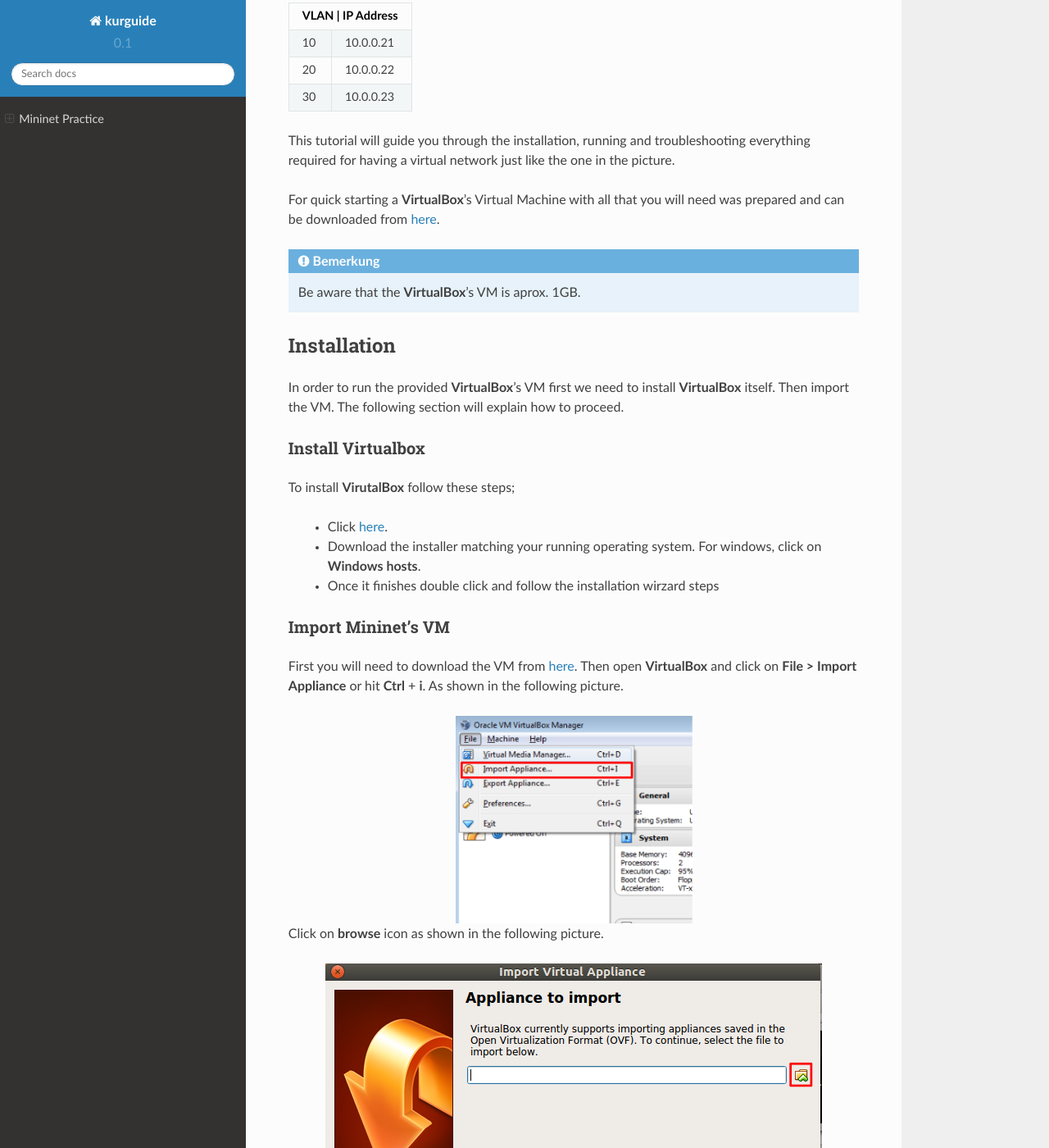
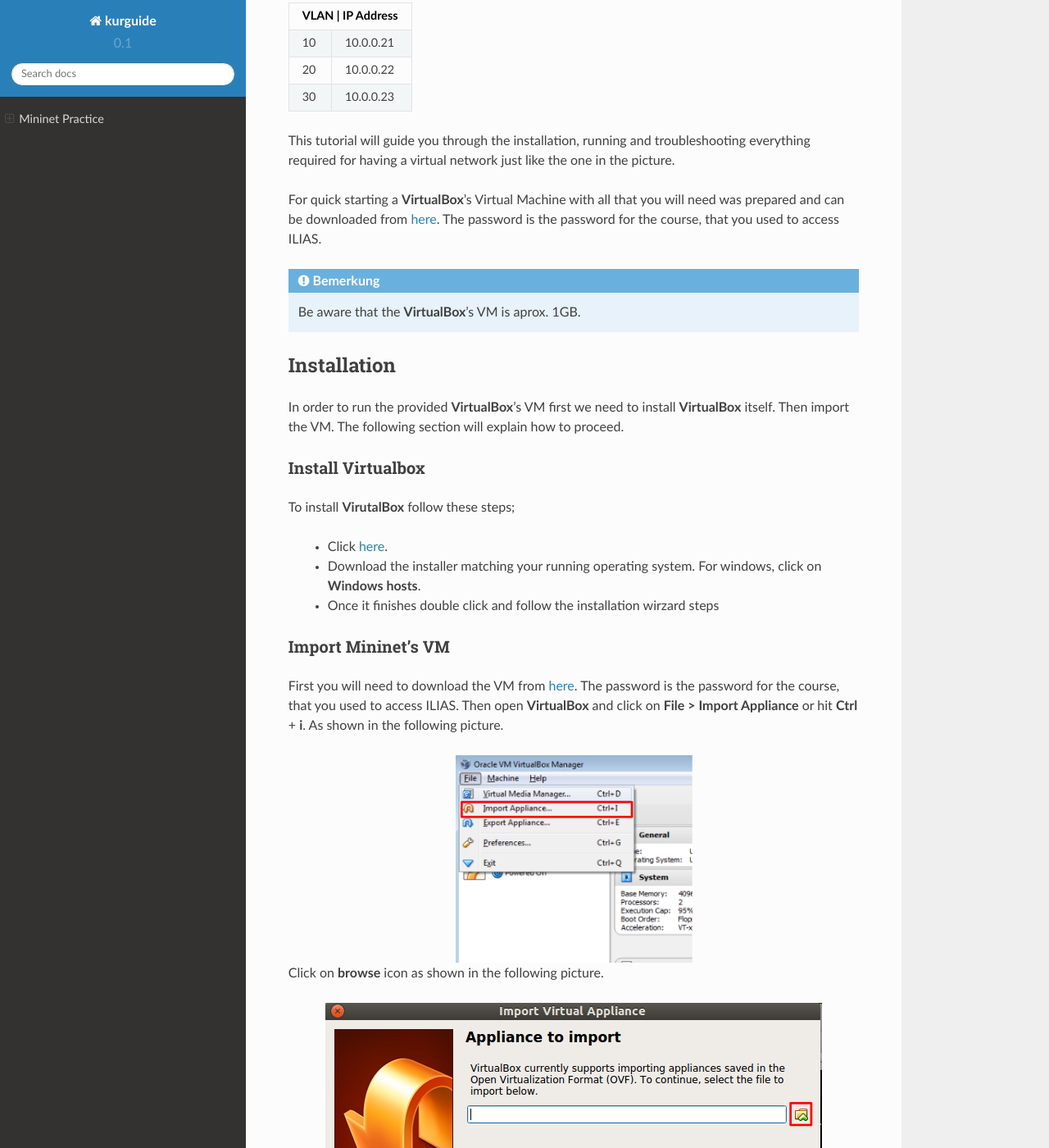
Before and after one commit to pjcuadra/kurguide, a Sphinx documentation site: the page built from source/index.rst, in a window 1280 px wide and 1400 px high, scrolled down 1380 px. Shown: the whole window at 82% size. Built offline with Sphinx 7.4.7 and the Read the Docs theme 2.0.0, drawn with Linux system fonts in a browser that asks for light colours.

Commit message:
Update VM image link

```diff
--- a/source/index.rst
+++ b/source/index.rst
@@ -32,7 +32,8 @@
 
 For quick starting a **VirtualBox**'s Virtual Machine with all that you will
 need was prepared and can be downloaded from `here
-<https://drive.google.com/open?id=0B5CU-7IZnfMCUGF0ZndtdE5Gd2c>`_.
+<https://fh-dortmund.sciebo.de/index.php/s/QO8zB6kD3DAcjqL>`_. The password is
+the password for the course, that you used to access ILIAS.
 
 .. note::
   Be aware that the **VirtualBox**'s VM is aprox. 1GB.
@@ -59,7 +60,8 @@
 *******************
 
 First you will need to download the VM from `here
-<https://drive.google.com/open?id=0B5CU-7IZnfMCUGF0ZndtdE5Gd2c>`_. Then open
+<https://fh-dortmund.sciebo.de/index.php/s/QO8zB6kD3DAcjqL>`_. The password
+is the password for the course, that you used to access ILIAS. Then open
 **VirtualBox** and click on **File > Import Appliance** or hit **Ctrl** +
 **i**. As shown in the following picture.
 
```
